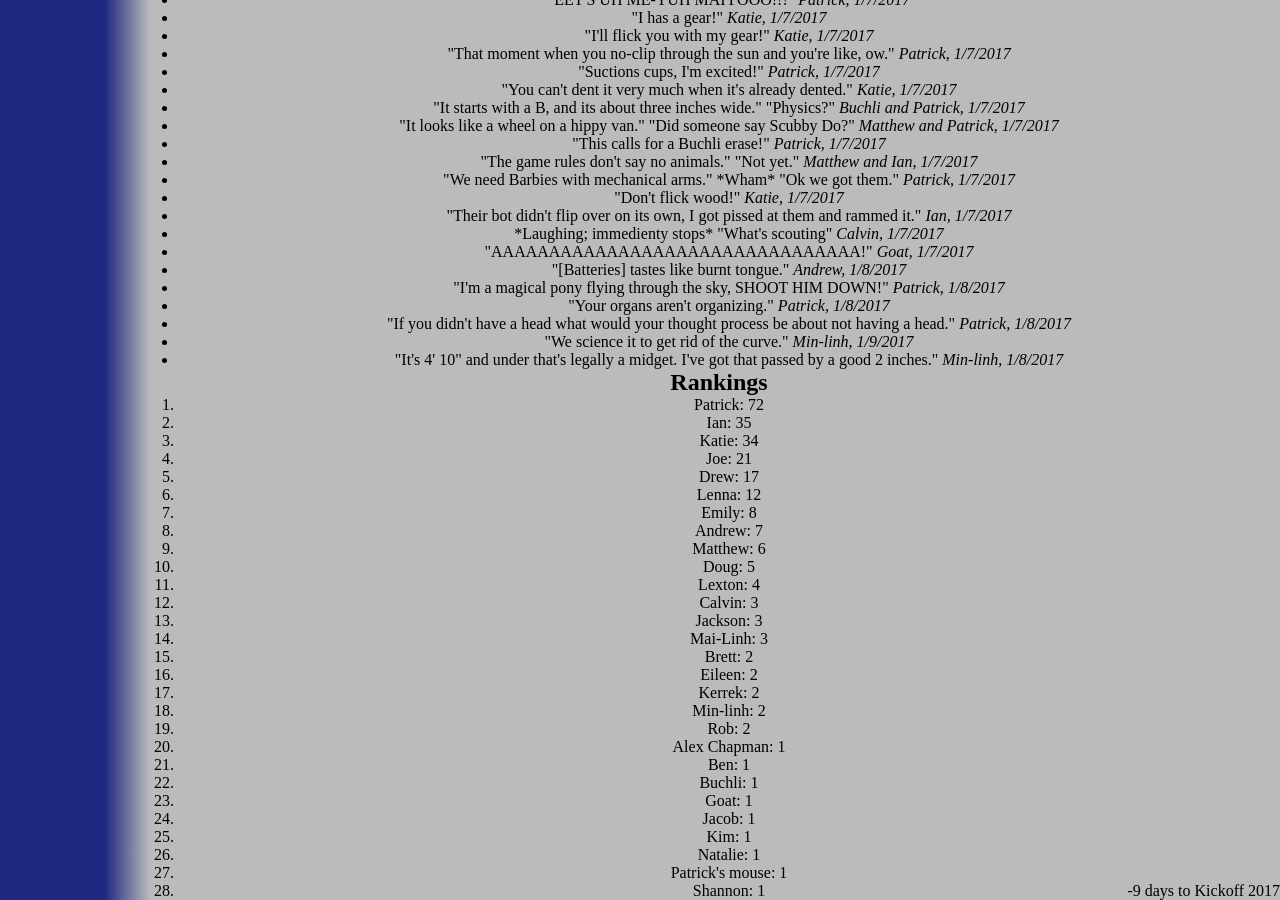
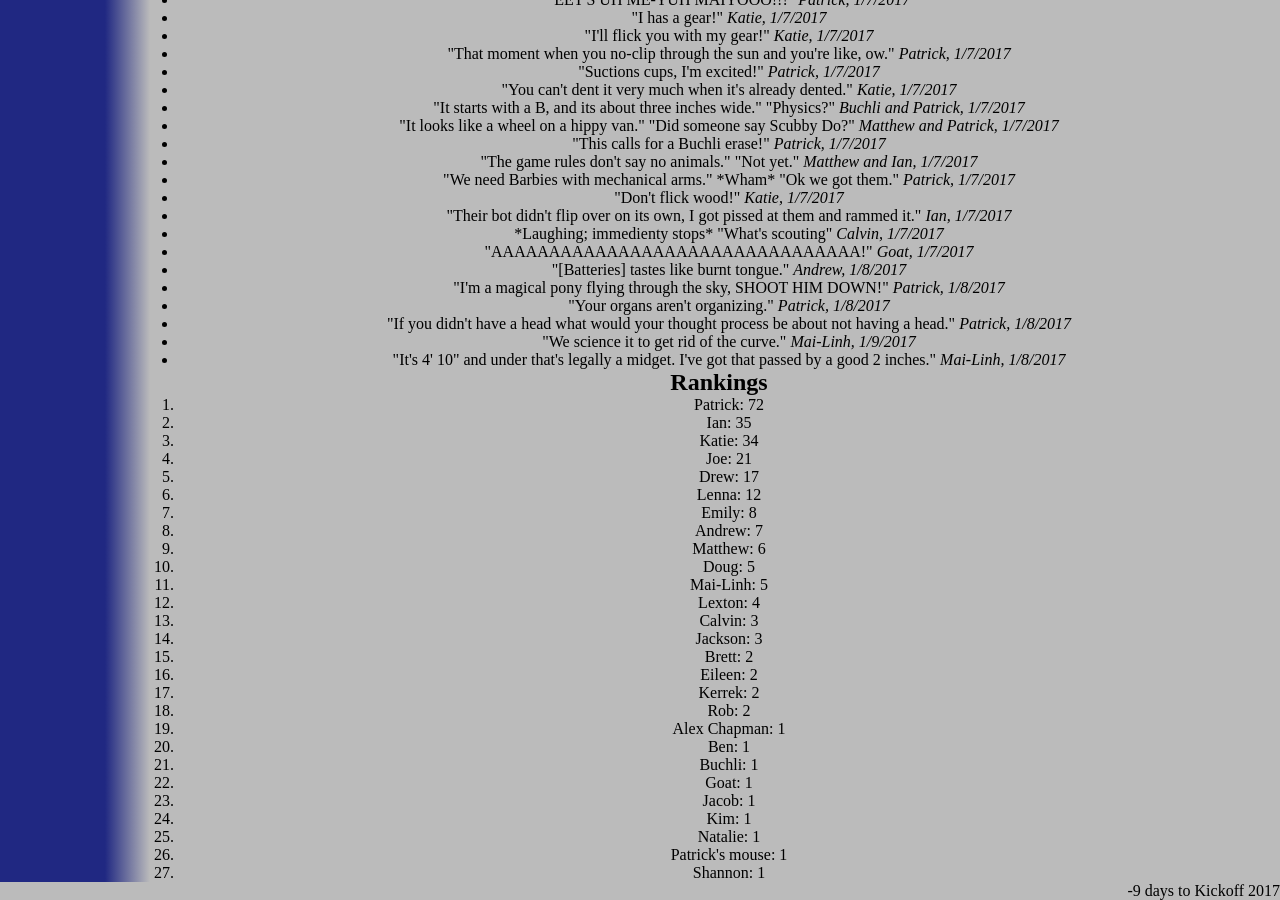
Before and after one commit to katiebugmoon/FRC4131.github.io, a Jekyll site: the page built from media/2017/quotes.html, in a window 1280 px wide and 900 px high, scrolled down 3211 px. Built offline with Jekyll 4.4.1, drawn with Linux system fonts in a browser that asks for light colours; nearby versions of some CDN libraries.

```diff
--- a/media/2017/quotes.html
+++ b/media/2017/quotes.html
@@ -189,8 +189,8 @@
 	<li>"I'm a magical pony flying through the sky, SHOOT HIM DOWN!" <i>Patrick, 1/8/2017</i></li>
 	<li>"Your organs aren't organizing." <i>Patrick, 1/8/2017</i></li>
 	<li>"If you didn't have a head what would your thought process be about not having a head." <i>Patrick, 1/8/2017</i></li>
-	<li>"We science it to get rid of the curve." <i>Min-linh, 1/9/2017</i></li>
-	<li>"It's 4' 10" and under that's legally a midget. I've got that passed by a good 2 inches." <i>Min-linh, 1/8/2017</i></li>
+	<li>"We science it to get rid of the curve." <i>Mai-Linh, 1/9/2017</i></li>
+	<li>"It's 4' 10" and under that's legally a midget. I've got that passed by a good 2 inches." <i>Mai-Linh, 1/8/2017</i></li>
 
 </ul>
 <h2>Rankings</h2>
```
